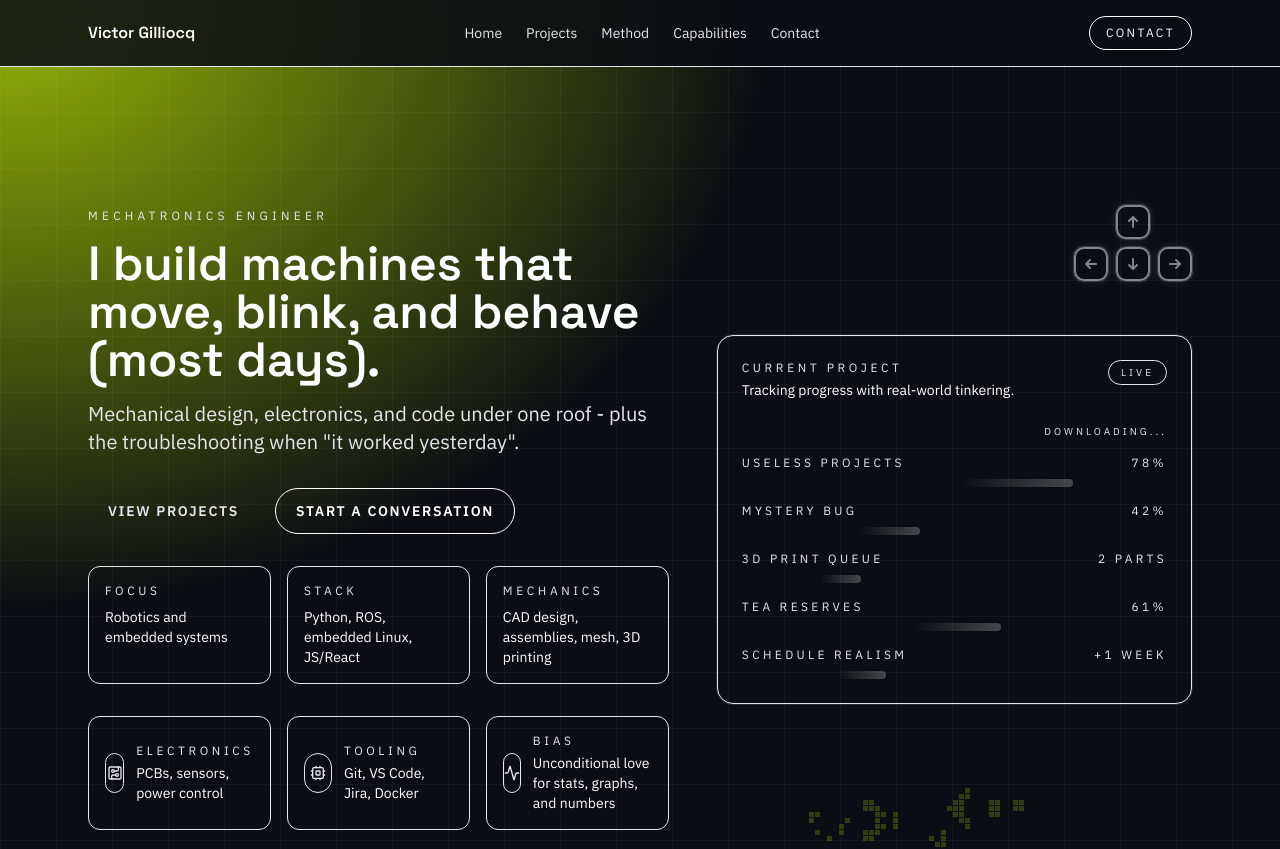
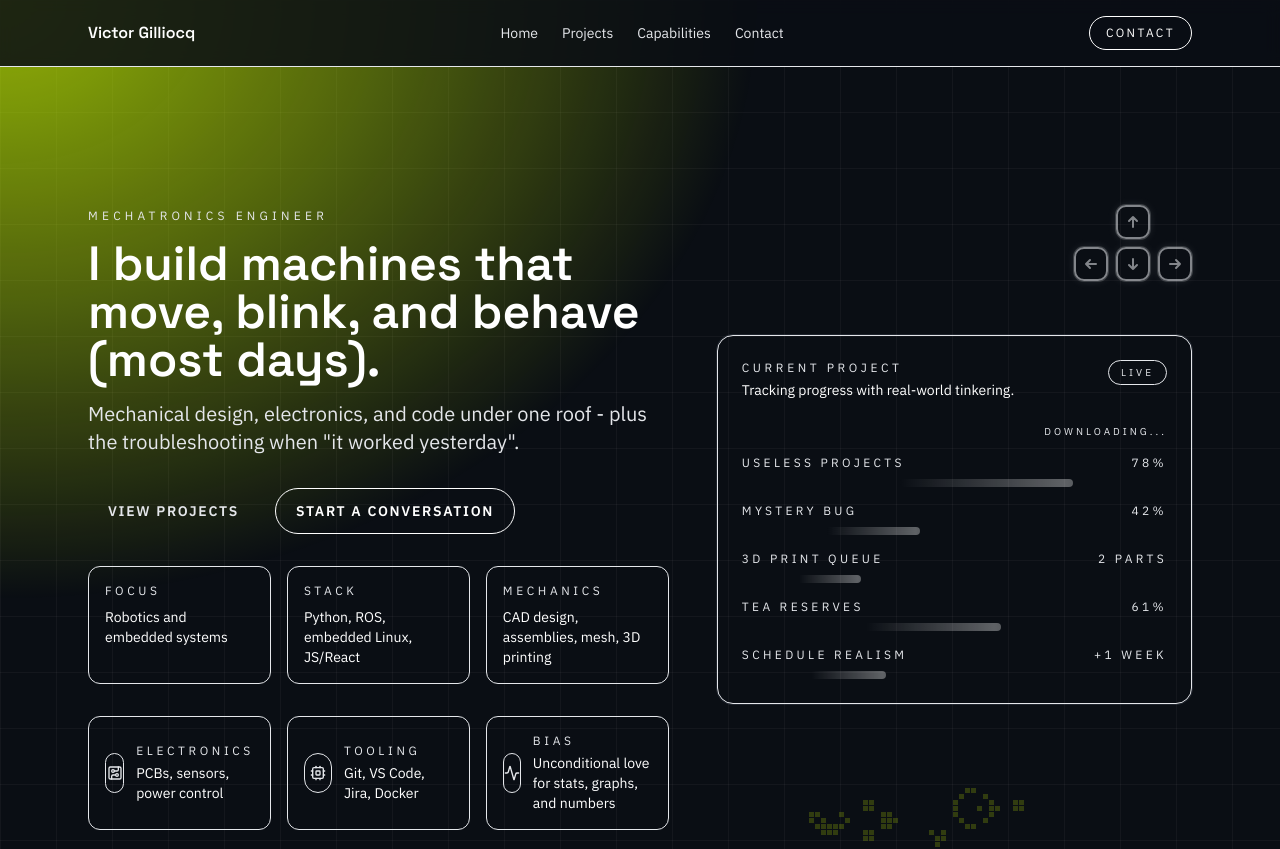
Before and after one commit to Victorgi15/Portfolio, a React (Vite) app: page / in a window 1280 px wide. Shown: the top 849 px of the page. Built offline with nearby package versions, Linux system fonts and the light colour scheme.

Commit message:
Hide method section

```diff
--- a/src/App.jsx
+++ b/src/App.jsx
@@ -1,12 +1,11 @@
 import Contact from './components/sections/Contact';
 import Hero from './components/sections/Hero';
-import Method from './components/sections/Method';
 import Projects from './components/sections/Projects';
 import Skills from './components/sections/Skills';
 import Footer from './components/layout/Footer';
 import Navbar from './components/layout/Navbar';
 import Stickman from './components/ui/Stickman';
-import { contact, footer, hero, method, navigation, projects, skills } from './data/portfolioData';
+import { contact, footer, hero, navigation, projects, skills } from './data/portfolioData';
 
 const App = () => (
   <div className="min-h-screen">
@@ -14,7 +13,6 @@ const App = () => (
     <main className="pt-24">
       <Hero data={hero} />
       <Projects data={projects} />
-      <Method data={method} />
       <Skills data={skills} />
       <Contact data={contact} />
     </main>
--- a/src/data/portfolioData.js
+++ b/src/data/portfolioData.js
@@ -89,7 +89,6 @@ export const navigation = {
   links: [
     { id: 'home', label: 'Home' },
     { id: 'projects', label: 'Projects' },
-    { id: 'method', label: 'Method' },
     { id: 'skills', label: 'Capabilities' },
     { id: 'contact', label: 'Contact' },
   ],
```
